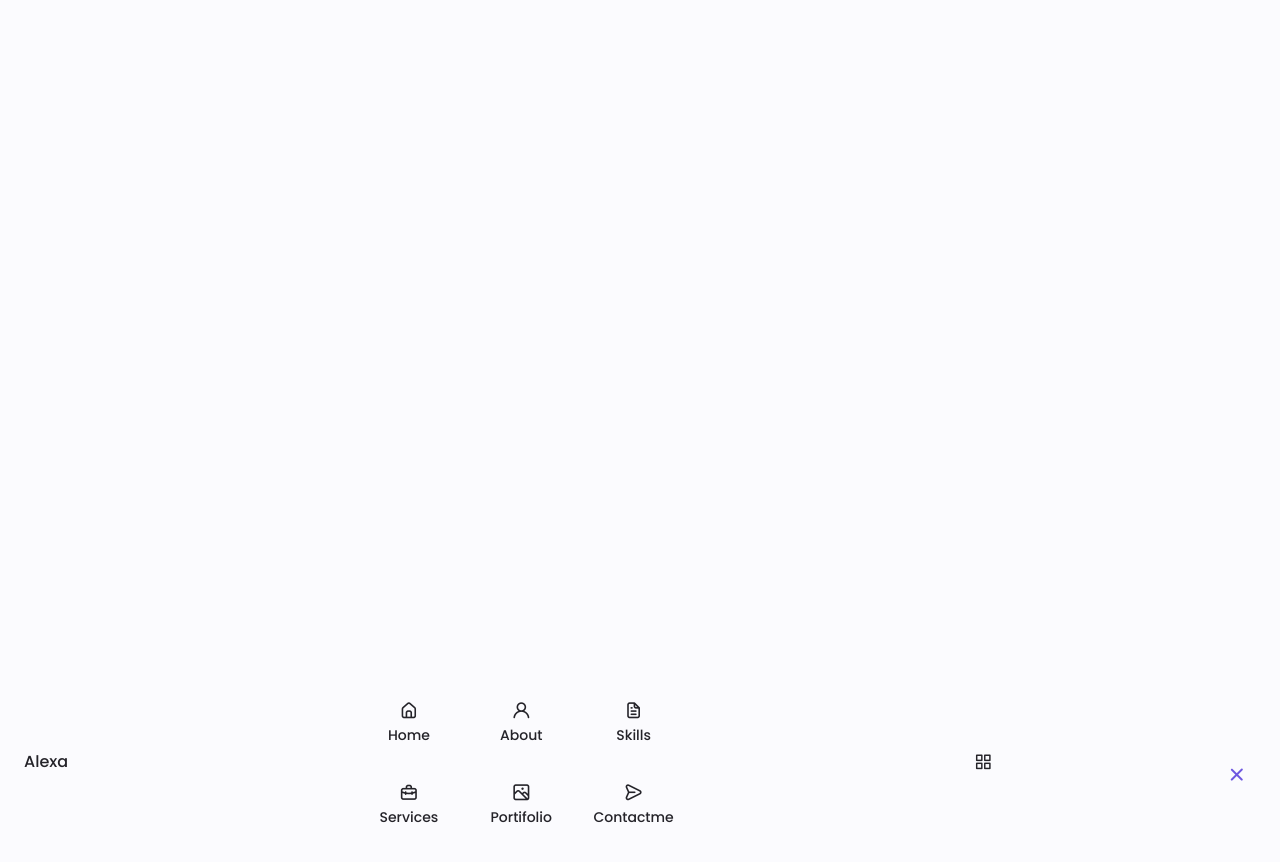
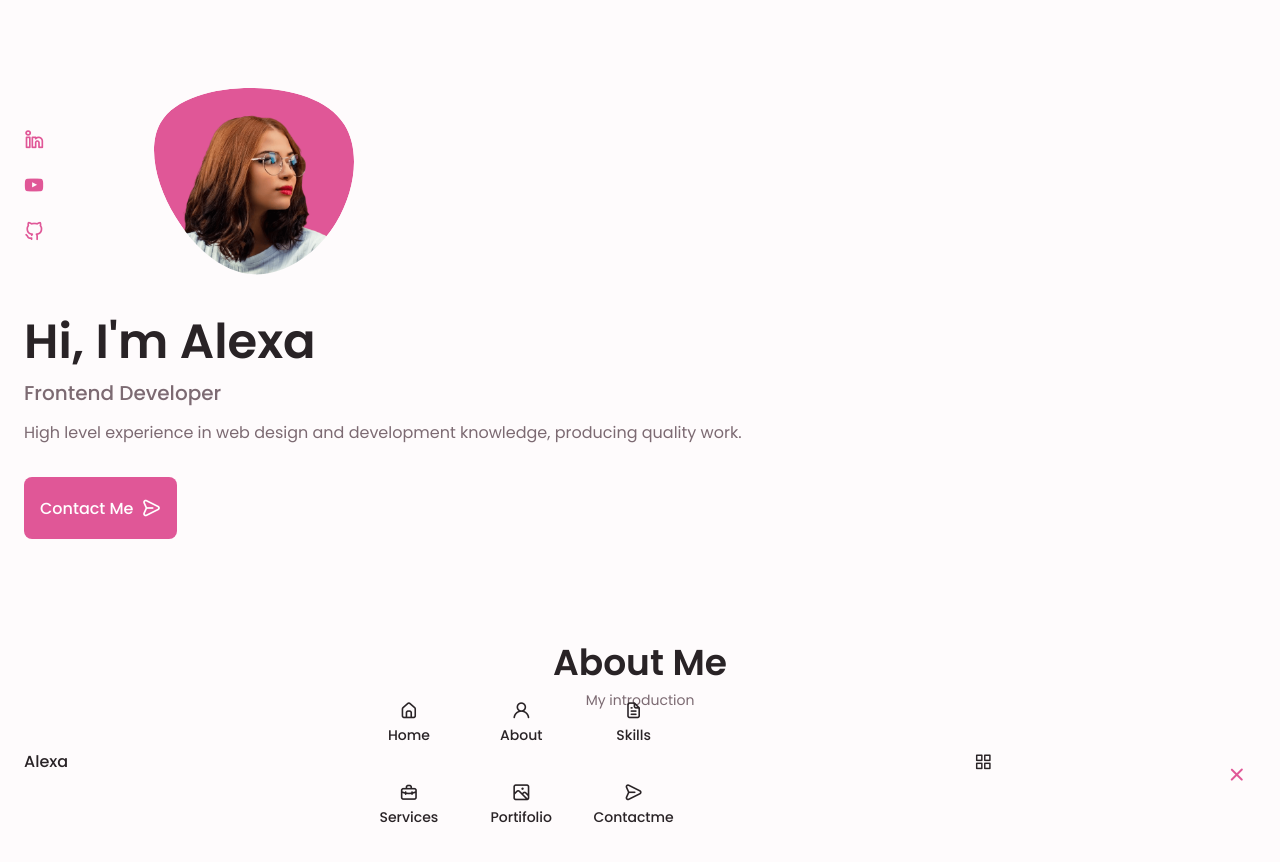
Before and after one commit to LuigiSampaio/Portifolio-Page, a plain HTML site: page index.html in a window 1280 px wide. Before the commit the page ends 800 px from the top, so only its background shows below. Drawn offline with nearby package versions, Linux system fonts and the light colour scheme.

Commit message:
Page Home finalizado e Iniciando Page About

```diff
--- a/assets/styles/styles.css
+++ b/assets/styles/styles.css
@@ -7,7 +7,7 @@
 
 /* Colors*/
 /* Change favorite color */
---hue-color: 250;
+--hue-color: 332;
 
 /* HSL Color mode */
 --first-color: hsl(var(--hue-color), 69%, 61%);
@@ -146,7 +146,7 @@ gap: 1.5rem;
   background-color: var(--body-color);
 }
 
-/* Nav */
+/* Nav Header */
 .nav {
   max-width: 968px;
   height: var(--header-height);
@@ -227,3 +227,111 @@ gap: 1.5rem;
 .show-menu {
   bottom: 0;
 }
+
+/* Start Page Home */
+.home__container {
+  gap: 1rem;
+}
+
+.home__content {
+  grid-template-columns: .5fr 3fr;
+  padding-top: 3.5rem;
+  align-items: center;
+}
+
+.home__social {
+  display: grid;
+  grid-template-columns: max-content;
+  row-gap: 1rem;
+}
+
+.home__social-icon {
+  font-size: 1.25rem;
+  color: var(--first-color);
+}
+
+.home__social-icon:hover {
+  color: var(--first-color-alt);
+}
+
+.home__blob {
+  width: 200px;
+  fill: var(--first-color);
+}
+
+.home__blob-img {
+  width: 170px;
+}
+
+.home__data {
+  grid-column: 1/3;
+}
+
+.home__title {
+  font-size: var(--big-font-size);
+}
+
+.home__subtitle {
+  font-size: var(--h3-font-size);
+  color: var(--text-color);
+  font-weight: var(--font-medium);
+  margin-bottom: var(--mb-0-75);
+}
+
+.home__description {
+  margin-bottom: var(--mb-2);
+}
+
+.home__scroll {
+  display: none;
+}
+
+.home__scroll-button {
+  color: var(--first-color);
+  transition: .3s;
+}
+
+.home__scroll-button:hover {
+  transform: translateY(.25rem);
+}
+
+.home__scroll-mouse {
+  font-size: 2rem;
+}
+
+.home__scroll-name {
+  font-size: var(--small-font-size);
+  color: var(--title-color);
+  font-weight: var(--font-medium);
+  margin-right: var(--mb-0-25);
+}
+
+.home__scroll_arrow {
+  font-size: 1.25rem;
+}
+/* End Page Home */
+
+/* Buttons */
+.button {
+  display: inline-block;
+  background-color: var(--first-color);
+  color: #fff;
+  padding: 1rem;
+  border-radius: .5rem;
+  font-weight: var(--font-medium);
+}
+
+.button:hover {
+  background-color: var(--first-color-alt);
+}
+
+.button__icon {
+  font-size: 1.25rem;
+  margin-left: var(--mb-0-5);
+  transition: .3s;
+}
+
+.button--flex {
+  display: inline-flex;
+  align-items: center;
+}
--- a/index.html
+++ b/index.html
@@ -67,9 +67,75 @@
   <main class="main">
     <!-- Start Page Home  -->
     <section class="home section" id="home">
+      <div class="home__container container grid">
+        <div class="home__content grid">
+          <div class="home__social">
+            <a href="#"  target="_blank" class="home__social-icon">
+              <i class="uil uil-linkedin-alt"></i>
+            </a>
 
+            <a href="#" target="_blank"class="home__social-icon">
+              <i class="uil uil-youtube"></i>
+            </a>
+
+            <a href="#" target="_blank" class="home__social-icon">
+              <i class="uil uil-github-alt"></i>
+            </a>
+          </div>
+
+          <div class="home__img">
+            <svg class="home__blob" viewBox="0 0 200 187" xmlns="http://www.w3.org/2000/svg" xmlns:xlink="http://www.w3.org/1999/xlink">
+              <mask id="mask0" mask-type="alpha">
+                  <path d="M190.312 36.4879C206.582 62.1187 201.309 102.826 182.328 134.186C163.346 165.547
+                  130.807 187.559 100.226 186.353C69.6454 185.297 41.0228 161.023 21.7403 129.362C2.45775
+                  97.8511 -7.48481 59.1033 6.67581 34.5279C20.9871 10.1032 59.7028 -0.149132 97.9666
+                  0.00163737C136.23 0.303176 174.193 10.857 190.312 36.4879Z"/>
+              </mask>
+              <g mask="url(#mask0)">
+                  <path d="M190.312 36.4879C206.582 62.1187 201.309 102.826 182.328 134.186C163.346
+                  165.547 130.807 187.559 100.226 186.353C69.6454 185.297 41.0228 161.023 21.7403
+                  129.362C2.45775 97.8511 -7.48481 59.1033 6.67581 34.5279C20.9871 10.1032 59.7028
+                  -0.149132 97.9666 0.00163737C136.23 0.303176 174.193 10.857 190.312 36.4879Z"/>
+
+                  <image  class="home__blob-img" x="12" y="18" href="assets/img/perfil.png"/>
+              </g>
+            </svg>
+          </div>
+
+          <div class="home__data">
+            <h1 class="home__title">Hi, I'm Alexa</h1>
+            <h3 class="home__subtitle">Frontend Developer</h3>
+            <p class="home__description">High level experience in web design and development knowledge,
+              producing quality work.</p>
+            <a href="#contact" class="button button--flex">
+              Contact Me <i class="uil uil-message button__icon"></i>
+            </a>
+          </div>
+        </div>
+
+        <div class="home__scroll">
+          <a href="#about" class="home__scroll-button button--flex">
+            <i class="uil uil-mouse-alt home__scroll-mouse"></i>
+            <span class="home__scroll-name">Scroll down</span>
+            <i class="uil uil-arrow-down home__scroll_arrow"></i>
+          </a>
+        </div>
+
+      </div>
     </section>
     <!-- End Page Home -->
+
+
+    <!-- Start Page About -->
+    <section class="about section" id="about">
+      <h2 class="section__title">About Me</h2>
+      <span class="section__subtitle">My introduction</span>
+
+      <div class="about__container container grid">
+
+      </div>
+    </section>
+    <!-- End Page About -->
   </main>
   <!-- End Main -->
 
```
Also changed, not shown: assets/img/about.jpg (added), assets/img/blob.svg (added), assets/img/perfil.png (added), assets/img/portfolio1.jpg (added), assets/img/portfolio2.jpg (added), assets/img/portfolio3.jpg (added), assets/img/project.png (added).
